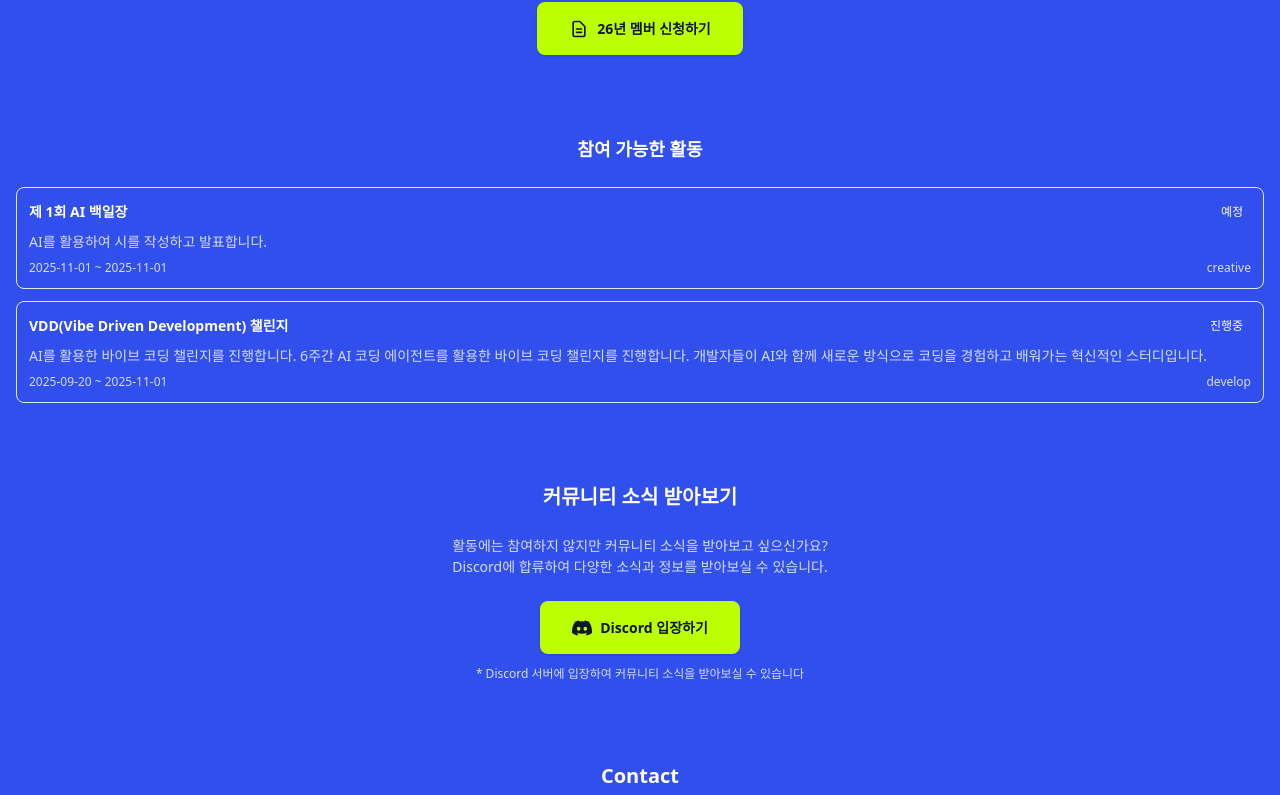
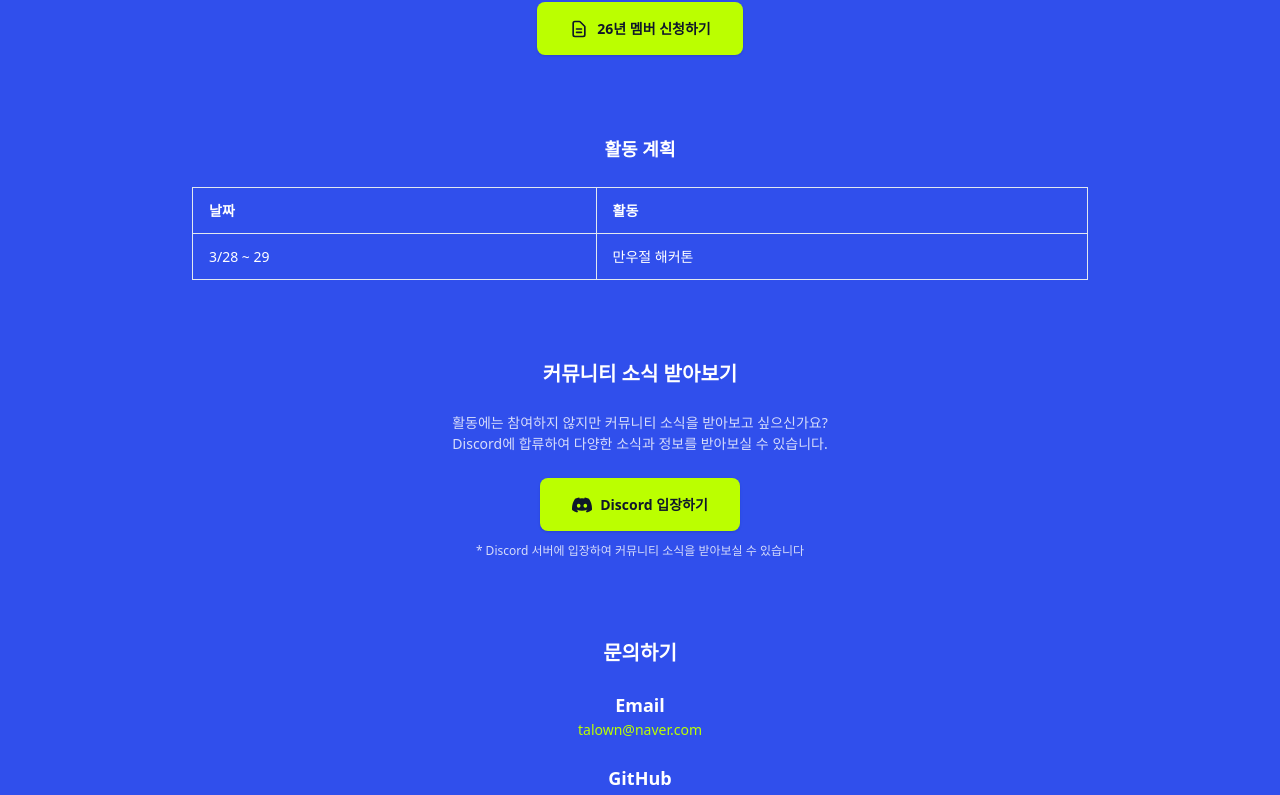
Before and after one commit to early-developer-club/club-house, a Next.js app: page / in a window 1280 px wide. Shown: the part 1039-1834 px from the top of the page. Built offline with nearby package versions, Linux system fonts and the light colour scheme; a web font is replaced by a local one.

Commit message:
feat: Replace RecentNotices with ActivitySchedule in homepage
- Introduced ActivitySchedule component to display upcoming activities.
- Updated ContactSection header text to Korean for localization.
- Removed RecentNotices component to streamline content presentation.

```diff
--- a/src/app/page.tsx
+++ b/src/app/page.tsx
@@ -2,7 +2,7 @@
 
 import { HeroSection } from "@/components/home/hero-section"
 import { JoinHero } from "@/components/join/join-hero"
-import { RecentNotices } from "@/components/join/recent-notices"
+import { ActivitySchedule } from "@/components/join/activity-schedule"
 import { DiscordCommunity } from "@/components/join/discord-community"
 import { ContactSection } from "@/components/join/contact-section"
 
@@ -12,7 +12,7 @@ export default function HomePage() {
       <div className="w-full px-4 py-4">
         <HeroSection />
         <JoinHero />
-        <RecentNotices />
+        <ActivitySchedule />
         <DiscordCommunity />
         <ContactSection />
       </div>
--- /dev/null
+++ b/src/components/join/activity-schedule.tsx
@@ -0,0 +1,43 @@
+"use client"
+
+import { motion } from "framer-motion"
+
+export function ActivitySchedule() {
+  const activities = [
+    {
+      date: "3/28 ~ 29",
+      title: "만우절 해커톤",
+    },
+  ]
+
+  return (
+    <motion.section
+      initial={{ opacity: 0, y: 20 }}
+      animate={{ opacity: 1, y: 0 }}
+      transition={{ duration: 0.4, delay: 0.1 }}
+      className="mt-20"
+    >
+      <div className="max-w-4xl mx-auto">
+        <h3 className="text-lg font-bold text-foreground mb-6 text-center">활동 계획</h3>
+        <div className="overflow-x-auto">
+          <table className="w-full border-collapse border border-border">
+            <thead>
+              <tr className="border-b border-border">
+                <th className="text-left py-3 px-4 font-semibold text-foreground border-r border-border">날짜</th>
+                <th className="text-left py-3 px-4 font-semibold text-foreground">활동</th>
+              </tr>
+            </thead>
+            <tbody>
+              {activities.map((activity, index) => (
+                <tr key={index} className="hover:bg-muted/50 transition-colors border-b border-border">
+                  <td className="py-3 px-4 text-foreground border-r border-border">{activity.date}</td>
+                  <td className="py-3 px-4 text-foreground">{activity.title}</td>
+                </tr>
+              ))}
+            </tbody>
+          </table>
+        </div>
+      </div>
+    </motion.section>
+  )
+}
--- a/src/components/join/contact-section.tsx
+++ b/src/components/join/contact-section.tsx
@@ -1,8 +1,7 @@
 export function ContactSection() {
   return (
     <section className="mt-20">
-      <h2 className="text-xl font-bold text-foreground text-center mb-6">Contact</h2>
-
+      <h2 className="text-xl font-bold text-foreground text-center mb-6">문의하기</h2>
       <div className="max-w-2xl mx-auto text-center space-y-6">
         <div>
           <h3 className="text-lg font-semibold text-foreground">Email</h3>
--- a/src/components/join/recent-notices.tsx
+++ /dev/null
@@ -1,38 +0,0 @@
-import { notices } from "@/data/notices"
-
-export function RecentNotices() {
-  // 진행중이거나 오픈 예정인 공지 중 최근 2개
-  const recentNotices = notices
-    .filter(notice => notice.status === "ongoing" || notice.status === "upcoming")
-    .sort((a, b) => new Date(b.startDate).getTime() - new Date(a.startDate).getTime())
-    .slice(0, 2)
-
-  return (
-    <section className="mt-20">
-      <div className="space-y-3">
-        <h3 className="text-lg font-bold text-foreground mb-6 text-center">참여 가능한 활동</h3>
-        {recentNotices.map((notice) => (
-        <div key={notice.id} className="p-3 border rounded-lg">
-          <div className="flex items-center justify-between mb-2">
-            <h4 className="font-semibold text-sm">{notice.title}</h4>
-            <span className={`px-2 py-1 text-xs rounded ${
-              notice.status === "ongoing"
-                ? "bg-success/10 text-success"
-                : "bg-info/10 text-info"
-            }`}>
-              {notice.status === "ongoing" ? "진행중" : "예정"}
-            </span>
-          </div>
-          <p className="text-muted-foreground text-sm">{notice.content}</p>
-          <div className="flex items-center justify-between mt-2">
-            <span className="text-xs text-muted-foreground">
-              {notice.startDate} {notice.endDate && `~ ${notice.endDate}`}
-            </span>
-            <span className="text-xs text-muted-foreground">{notice.category}</span>
-          </div>
-        </div>
-        ))}
-      </div>
-    </section>
-  )
-}
```
Also changed, not shown: src/components/member/members-grid.tsx (indentation only).
